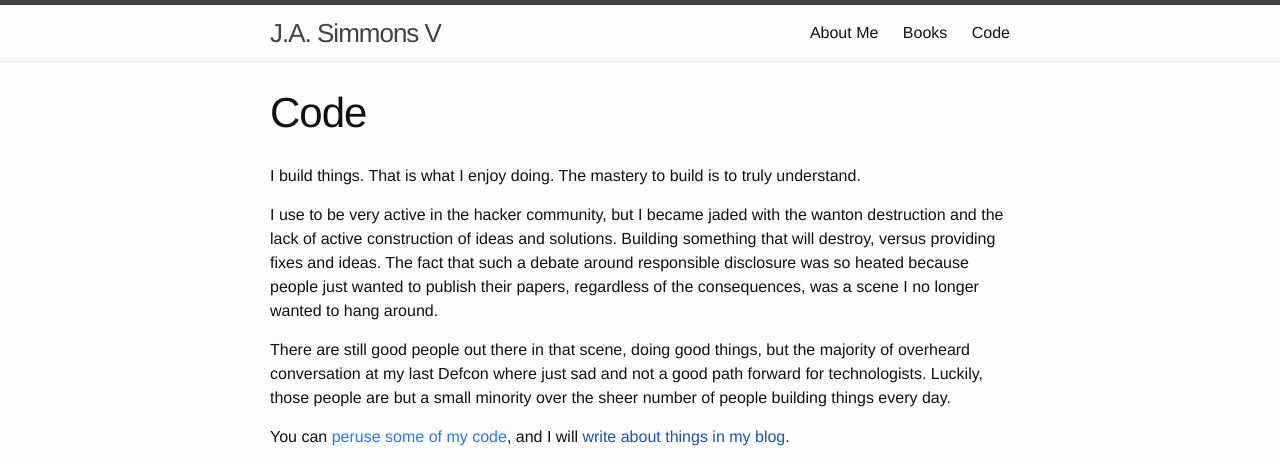
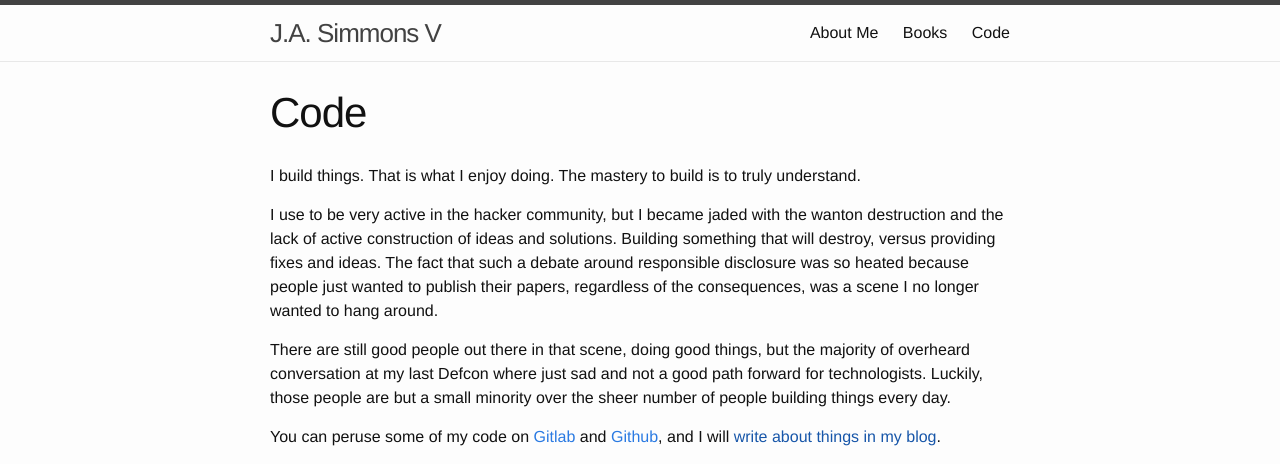
Before and after one commit to jasimmonsv/jasimmonsv.github.io, a Jekyll site: the page built from code.md, in a window 1280 px wide. Shown: the top 464 px of the page. Built offline with Jekyll 4.4.1, drawn with Linux system fonts in a browser that asks for light colours; grey boxes are pictures that could not be loaded.

Commit message:
update code.md;

```diff
--- a/code.md
+++ b/code.md
@@ -10,7 +10,7 @@ I use to be very active in the hacker community, but I became jaded with the wan
 
 There are still good people out there in that scene, doing good things, but the majority of overheard conversation at my last Defcon where just sad and not a good path forward for technologists. Luckily, those people are but a small minority over the sheer number of people building things every day.
 
-You can [peruse some of my code](https://github.com/jasimmonsv), and I will
+You can peruse some of my code on [Gitlab](https://gitlab.com/jasimmonsv) and [Github](https://github.com/jasimmonsv), and I will
 [write about things in my blog]().
 {% raw %}
 <iframe width="600" height="600" src="https://ionicabizau.github.io/github-profile-languages/api.html?@jasimmonsv" frameborder="0"></iframe>
```
